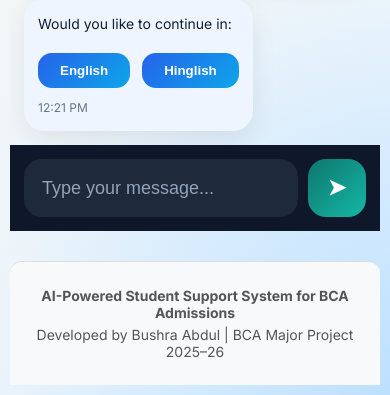
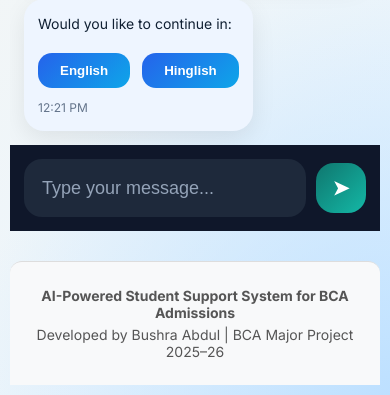
Before and after one commit to Bushra2711/amity-chatbot, a Flask app: page / in a window 390 px wide. Shown: the part 938-1333 px from the top of the page. Run offline with Flask 3, Linux system fonts and the light colour scheme.

Commit message:
Update style.css

```diff
--- a/static/style.css
+++ b/static/style.css
@@ -468,10 +468,11 @@ body{
 }
 
 #sendButton{
-    width:58px;
-    min-width:58px;
+    width:50px;
+    min-width:50px;
+    height:50px;
     padding:0;
-    font-size:22px;
+    font-size:20px;
 }
 
 .specialization-panel{
@@ -756,11 +757,11 @@ body.dark-mode .specialization-detail-card{
 }
 
    #sendButton{
-    width:58px;
-    min-width:58px;
-    height:58px;
+    width:50px;
+    min-width:50px;
+    height:50px;
     padding:0;
-    font-size:22px;
+    font-size:20px;
 }
     .sidebar-actions{
         width:100%;
```
